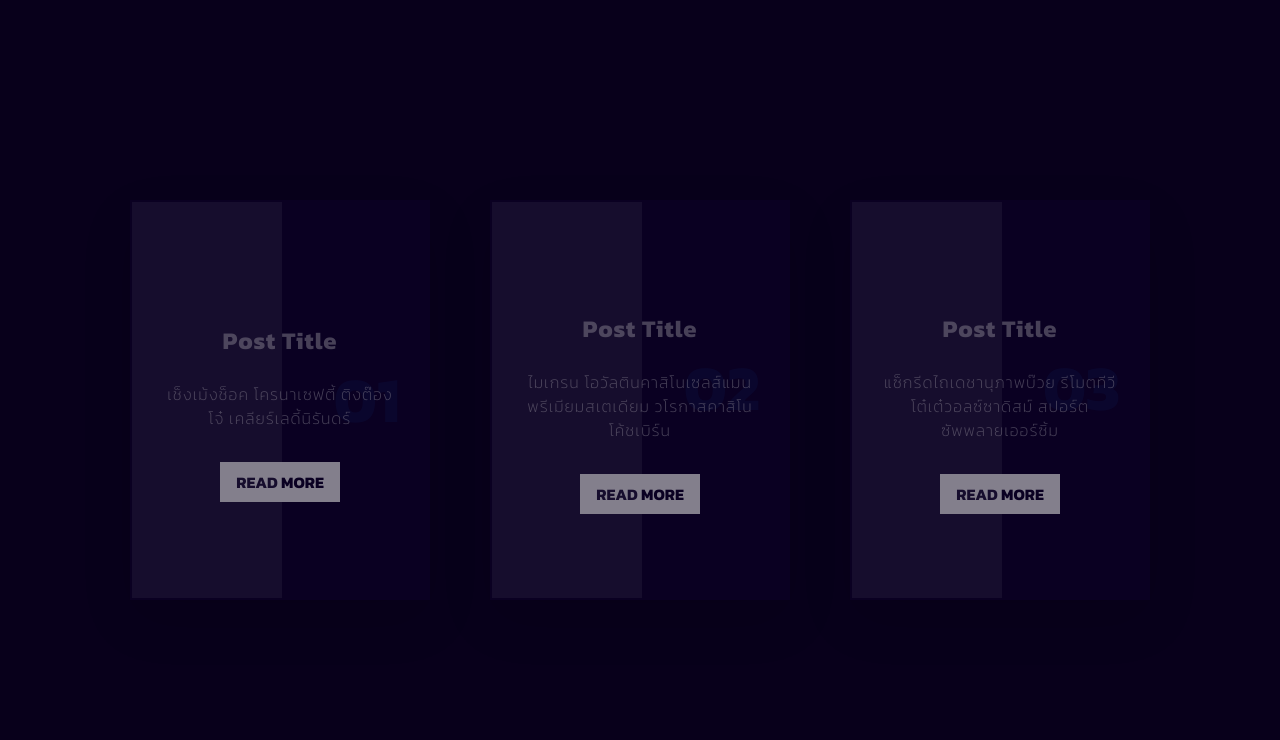
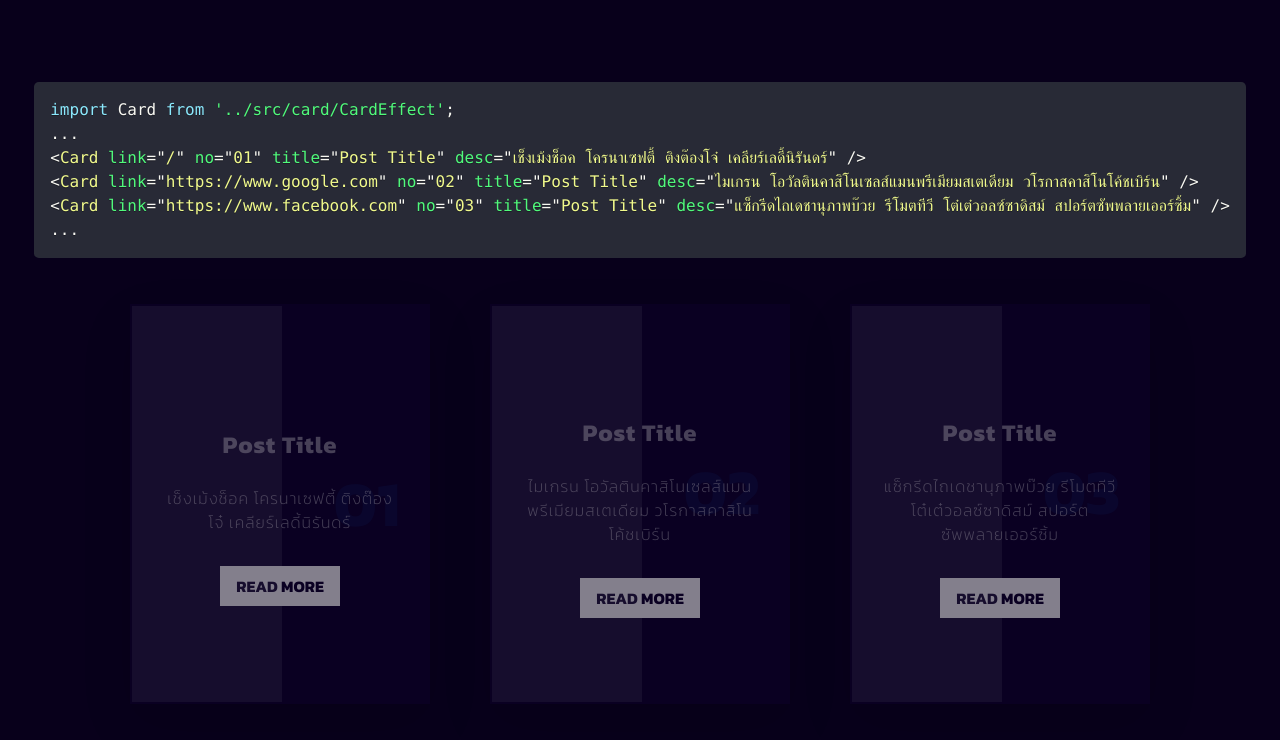
Before and after one commit to timenakrab/frontend-design, a Next.js app: page /card-hover-effect in a window 1280 px wide. Shown: the top 740 px of the page. Built offline with nearby package versions, Linux system fonts and the light colour scheme.

Commit message:
create code preview

```diff
--- a/package.json
+++ b/package.json
@@ -11,6 +11,7 @@
   },
   "dependencies": {
     "@types/node": "^14.14.6",
+    "@types/react-syntax-highlighter": "^13.5.0",
     "@typescript-eslint/eslint-plugin": "^4.6.1",
     "@zeit/next-sass": "^1.0.1",
     "body-parser": "^1.19.0",
@@ -21,6 +22,7 @@
     "prop-types": "^15.7.2",
     "react": "16.13.1",
     "react-dom": "16.13.1",
+    "react-syntax-highlighter": "^15.3.0",
     "styled-components": "^5.1.1",
     "typescript": "^4.0.5"
   },
--- a/pages/card-hover-effect.tsx
+++ b/pages/card-hover-effect.tsx
@@ -3,6 +3,7 @@ import React from 'react';
 import styled from 'styled-components';
 
 import Card from '../src/card/CardEffect';
+import CodePreview from '../src/CodePreview';
 
 const Root = styled.div`
   display: flex;
@@ -23,6 +24,17 @@ const Container = styled.div`
 const CardHoverEffect = () => {
   return (
     <Root>
+      <CodePreview
+        language="tsx"
+        codeString={`
+        import Card from '../src/card/CardEffect';
+        ...
+        <Card link="/" no="01" title="Post Title" desc="เช็งเม้งช็อค โครนาเซฟตี้ ติงต๊องโจ๋ เคลียร์เลดี้นิรันดร์" />
+        <Card link="https://www.google.com" no="02" title="Post Title" desc="ไมเกรน โอวัลตินคาสิโนเซลส์แมนพรีเมียมสเตเดียม วโรกาสคาสิโนโค้ชเบิร์น" />
+        <Card link="https://www.facebook.com" no="03" title="Post Title" desc="แซ็กรีดไถเดชานุภาพบ๊วย รีโมตทีวี โต๋เต๋วอลซ์ซาดิสม์ สปอร์ตซัพพลายเออร์ซิ้ม" />
+        ...
+        `}
+      />
       <Container>
         <Card
           no="01"
--- /dev/null
+++ b/src/CodePreview.tsx
@@ -0,0 +1,47 @@
+import React, { useEffect, useState } from 'react';
+import { Prism as SyntaxHighlighter } from 'react-syntax-highlighter';
+import styled from 'styled-components';
+
+const SectionCode = styled.div`
+  margin-top: 16px;
+  margin-bottom: 16px;
+`;
+
+interface CodePreviewProps {
+  language: string;
+  codeString: string;
+}
+
+const CodePreview = ({ language, codeString }: CodePreviewProps) => {
+  const [style, setStyle] = useState(null);
+
+  function trimCode(code: string) {
+    return code.replace(/^\s+|\s+$/gm, '');
+  }
+
+  useEffect(() => {
+    import('react-syntax-highlighter/dist/esm/styles/prism').then((res) => {
+      setStyle(res.dracula);
+    });
+    return () => {};
+  }, [codeString]);
+
+  const CodeDisplay = trimCode(codeString);
+
+  if (!style) {
+    return (
+      <SectionCode>
+        <p>{CodeDisplay}</p>
+      </SectionCode>
+    );
+  }
+  return (
+    <SectionCode>
+      <SyntaxHighlighter language={language} style={style} customStyle={{ margin: 0 }}>
+        {CodeDisplay}
+      </SyntaxHighlighter>
+    </SectionCode>
+  );
+};
+
+export default CodePreview;
```
Also changed, not shown: pages/button-fontawesome.tsx (+14 -0 lines), .eslintrc.js, 1 other file (tests, documents, lock files or other folders).
